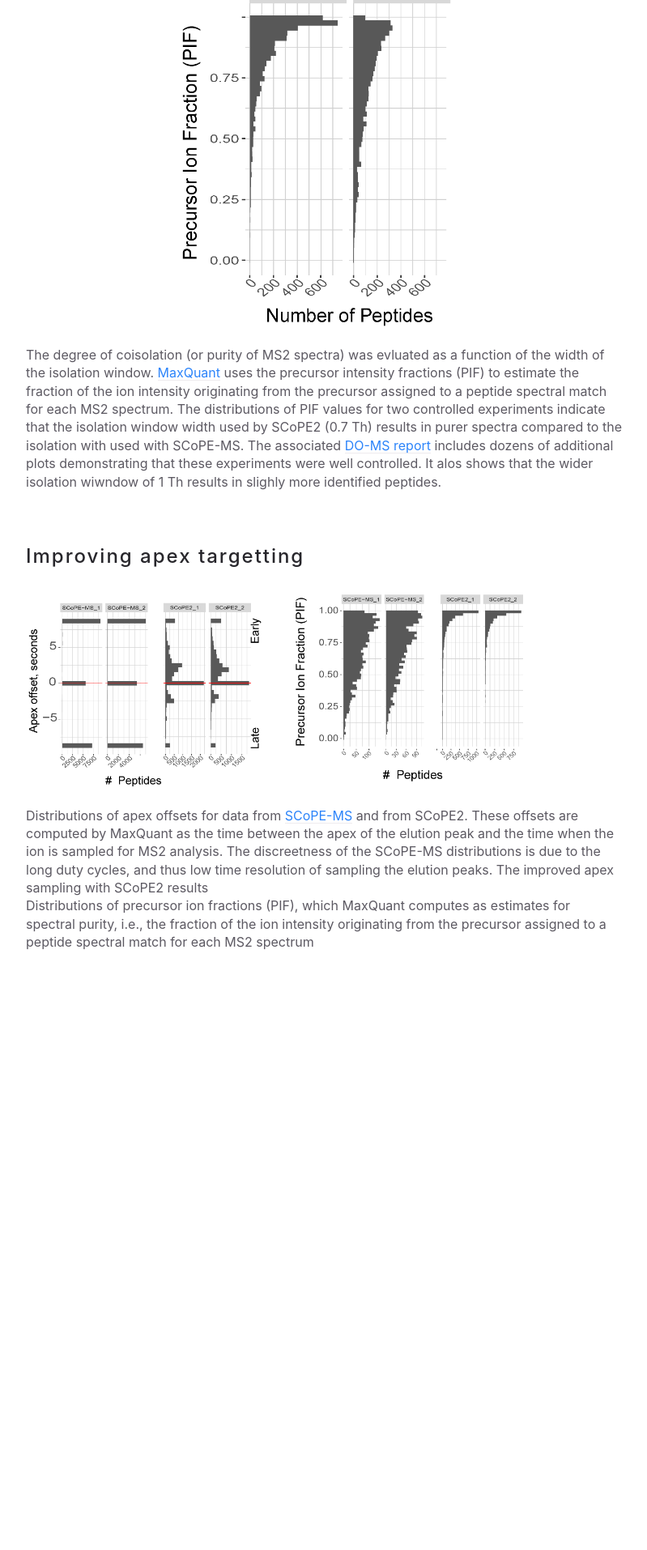
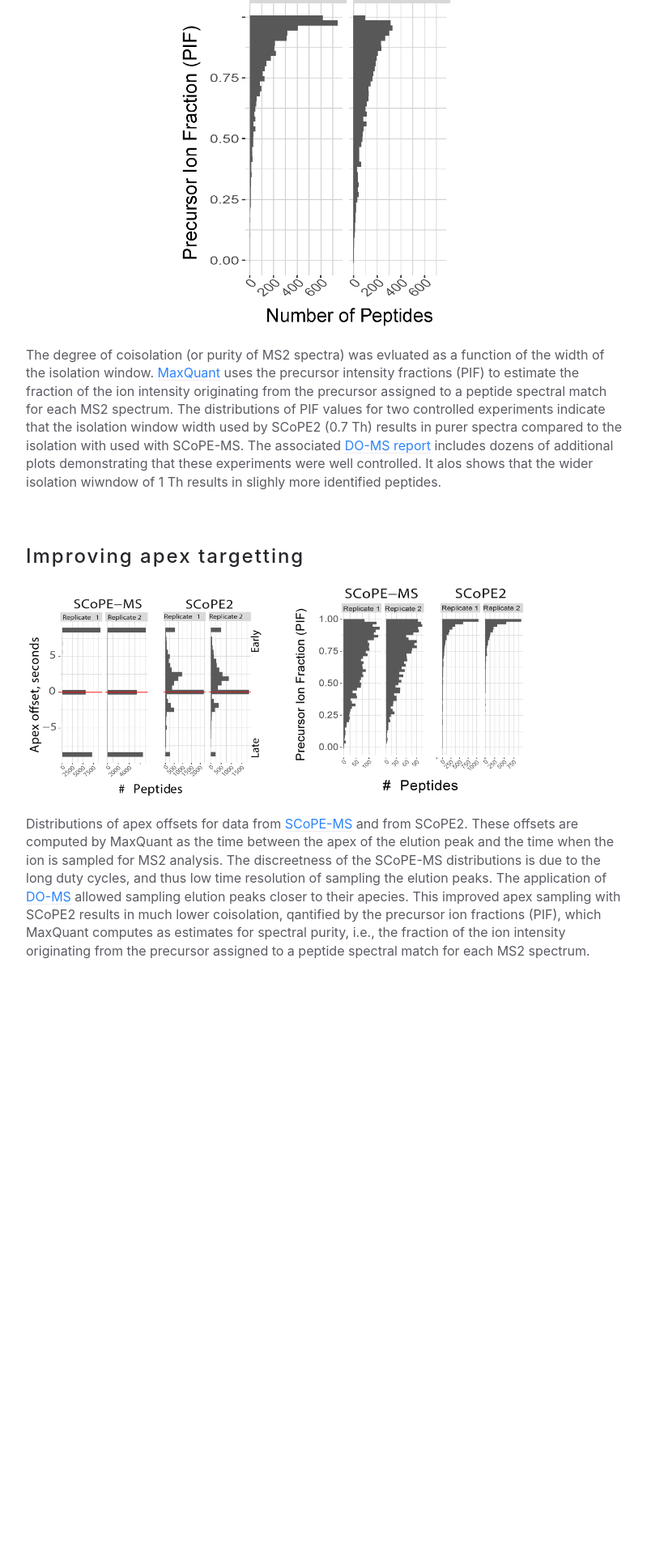
Before and after one commit to SlavovLab/SCoPE2, a Jekyll site: the page built from docs/mass-spec/Increased-accuracy-and-throughput.md, in a window 1280 px wide. Shown: the part 635-2549 px from the top of the page at 81% size, without its empty margins (356-1155 px from the left). Built offline with Jekyll 4.4.1, drawn with Linux system fonts in a browser that asks for light colours.

Commit message:
improved graphics and caption descriptios

```diff
--- a/docs/mass-spec/Increased-accuracy-and-throughput.md
+++ b/docs/mass-spec/Increased-accuracy-and-throughput.md
@@ -39,8 +39,8 @@ The degree of coisolation (or purity of MS2 spectra) was evluated as a function
 
 ![]({{site.baseurl}}Figures/SCoPE-MS__SCoPE2__Apex-offsets.png){: width="42%" }&nbsp;&nbsp;![]({{site.baseurl}}Figures/SCoPE-MS__SCoPE2__PIF.png){: width="42%" }
 
-Distributions of apex offsets for data from [SCoPE-MS]()  and from SCoPE2. These offsets are computed by MaxQuant as the time between the apex of the elution peak and the time when the ion is sampled for MS2 analysis. The discreetness of the SCoPE-MS distributions is due to the long duty cycles, and thus low time resolution of sampling the elution peaks. The improved apex sampling with SCoPE2 results
-Distributions of precursor ion fractions (PIF), which MaxQuant computes as estimates for spectral purity, i.e., the fraction of the ion intensity originating from the precursor assigned to a peptide spectral match for each MS2 spectrum
+Distributions of apex offsets for data from [SCoPE-MS](http://scope.slavovlab.net) and from SCoPE2. These offsets are computed by MaxQuant as the time between the apex of the elution peak and the time when the ion is sampled for MS2 analysis. The discreetness of the SCoPE-MS distributions is due to the long duty cycles, and thus low time resolution of sampling the elution peaks. The application of [DO-MS](http://do-ms.slavovlab.net) allowed sampling elution peaks closer to their apecies. This improved apex sampling with SCoPE2 results in much lower coisolation, qantified by the precursor ion fractions (PIF), which MaxQuant computes as estimates for spectral purity, i.e., the fraction of the ion intensity originating from the precursor assigned to a peptide spectral match for each MS2 spectrum.
+
 &nbsp;
 
 
```
Also changed, not shown: docs/mass-spec/Figures/SCoPE-MS__SCoPE2__Apex-offsets.png, docs/mass-spec/Figures/SCoPE-MS__SCoPE2__PIF.png, 3 other files.
